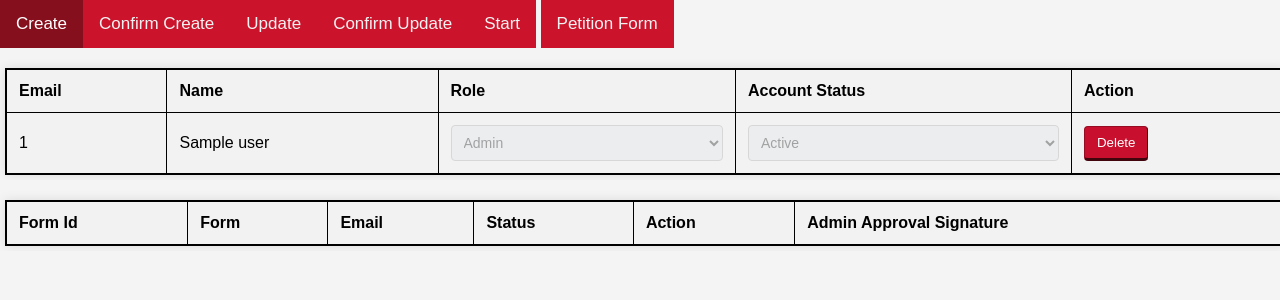
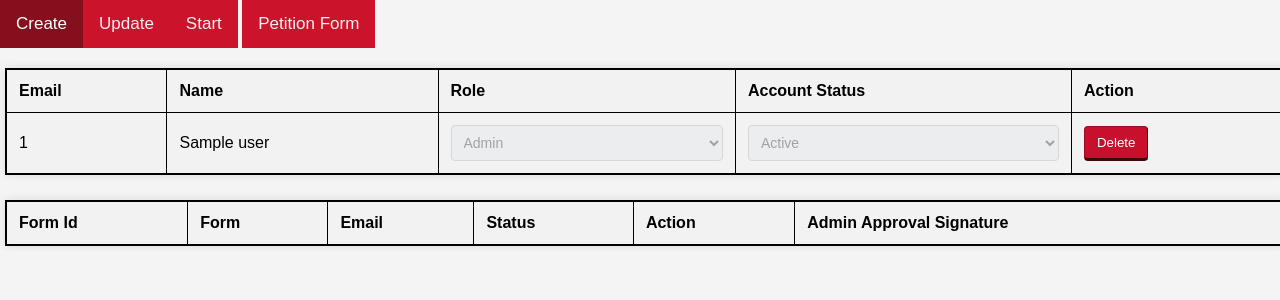
Before and after one commit to binhnguyen63/SoftwareDesign-Project, a Flask app: template templates/admin.html in a window 1280 px wide. Shown: the top 300 px of the page. Run offline with Flask 2, Linux system fonts and the light colour scheme; the template is opened without the code that fills it: most values are stand-ins (such as "Sample title", 1, 10 or a date in 2020); lists and menus that the app fills with data are empty; some libraries are stand-ins or nearby versions.

Commit message:
fixed create update

```diff
--- a/static/css/admin.css
+++ b/static/css/admin.css
@@ -1,6 +1,6 @@
 /* General Styles */
 body {
-  font-family: 'Source Sans Pro', sans-serif;
+  font-family: "Source Sans Pro", sans-serif;
   /*font-family: Arial, sans-serif;*/
   background-color: #f4f4f4;
   margin: 0;
@@ -59,7 +59,8 @@ table {
   box-shadow: 0 0 10px rgba(0, 0, 0, 0.1);
 }
 
-th, td {
+th,
+td {
   border: 1px solid black;
   padding: 12px;
   text-align: left;
@@ -68,7 +69,6 @@ th, td {
 tr:nth-child(even) {
   background-color: #f2f2f2; /* Light gray background for even rows */
 }
-
 
 th {
   background-color: #f2f2f2;
@@ -79,7 +79,7 @@ tr:hover {
   background-color: #f9f9f9;
 }
 
-select{
+select {
   width: 100%;
   padding: 8px;
   border: 1px solid #ccc;
@@ -174,7 +174,16 @@ select:disabled {
     padding: 10px 12px;
   }
 
-  th, td {
+  th,
+  td {
     padding: 8px;
   }
 }
+
+#confirm-create-btn {
+  display: none;
+}
+
+#confirm-update {
+  display: none;
+}
```
